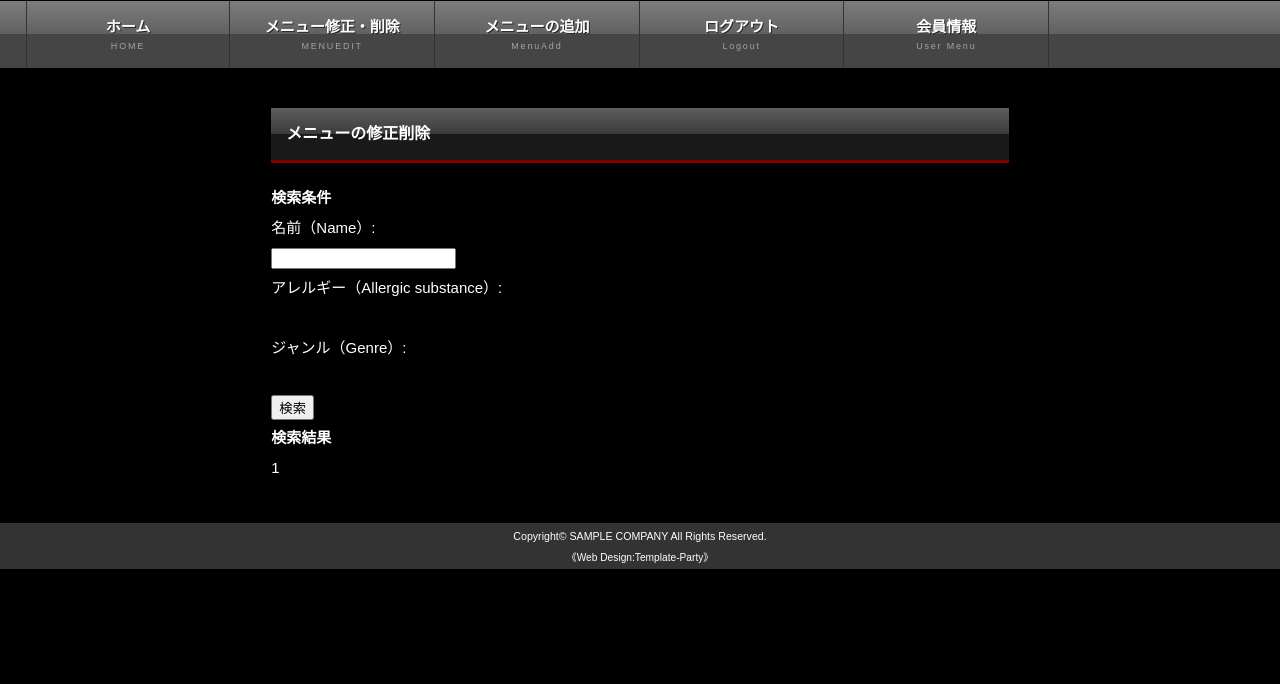
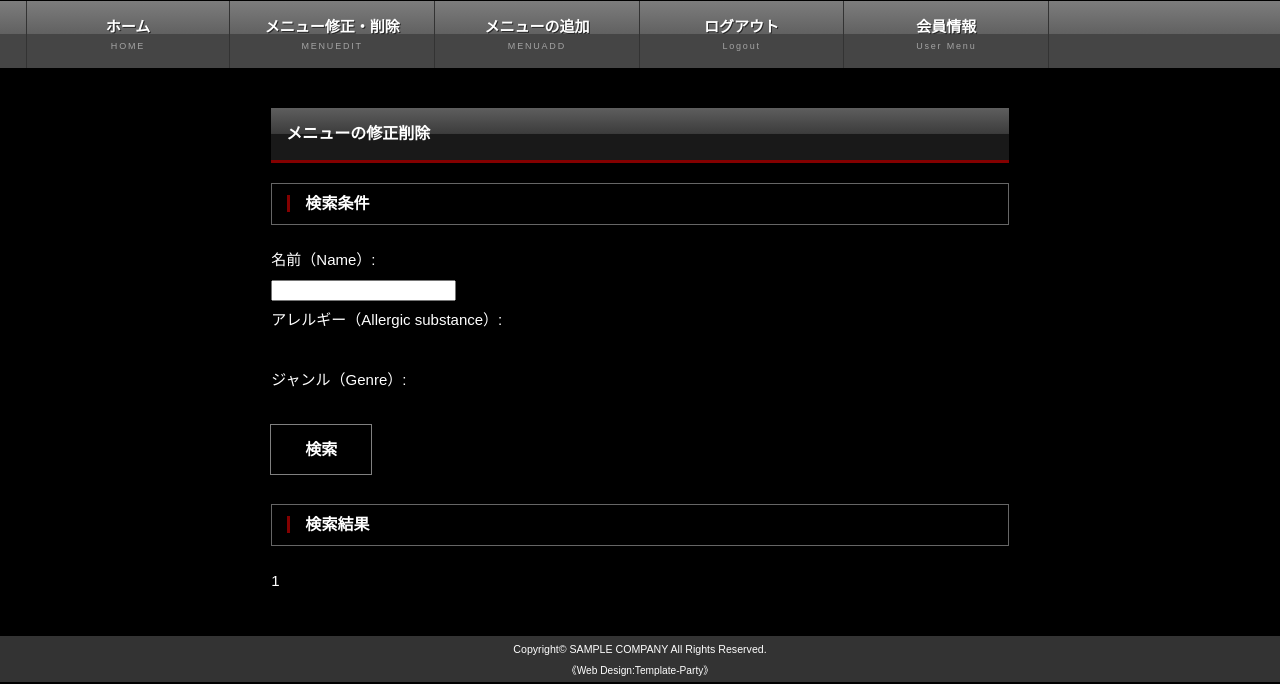
Before and after one commit to aiyama1467/LunchProject, a Django app: page /edit/ in a window 1280 px wide. Shown: the part 116-800 px from the top of the page. Run offline with Django 3.2, Linux system fonts and the light colour scheme; the visitor is signed in with stand-in values (Sample User, id 1); data that the repository does not hold is empty.

Commit message:
add:ボタンのcssの追加

```diff
--- a/accounts/templates/accounts/del_eatlog.html
+++ b/accounts/templates/accounts/del_eatlog.html
@@ -7,15 +7,16 @@
         <div class="col-12">
             <p>{{ date }}の献立を削除していいですか?</p>
             <form method="post">
-                <button class="btn btn-danger" name="delete" value={{date}}>削除する</button>
+                <button class="btn-shine danger" name="delete" value={{date}}>削除する</button>
+            <a class="btn-shine" href=" {% url 'accounts:my_page' %}">戻る</a>
                 {% csrf_token %}
             </form>
-            <a href="{% url 'accounts:my_page' %}">戻る</a>
         </div>
         <div>
             <h3>{{date}}の献立</h3>
             {% for i in eatlog_list %}
                 {{i|get_menuname:i}}
+                <br>
             {% endfor %}
         </div>
     </div>
--- a/static/css/style.css
+++ b/static/css/style.css
@@ -667,3 +667,56 @@ img.fr,img.fl {float: none;margin: 0;width: 100%;}
 .super{
 
 }
+
+/* ここから下がボタンのCSS　*/
+.btn-shine {
+	text-align:center;
+	color: #FFF;
+	background-color: #000;
+	display: inline-block;
+	font-size: 16px;
+	font-weight: bold;
+	line-height: 45px;
+	min-width: 100px;
+	position: relative;
+	text-decoration: none;
+	text-transform: uppercase;
+	border: 1px solid transparent;
+	outline: 1px solid;
+	outline-color: rgba(255, 255, 255, 0.5);
+	outline-offset: 0px;
+	text-shadow: none;
+	transition: all 1.2s cubic-bezier(0.2, 1, 0.2, 1);
+}
+
+.btn-shine:hover {
+	border-color: #FFF;
+	box-shadow: inset 0 0 20px rgba(255, 255, 255, 0.5), 0 0 20px rgba(255, 255, 255, 0.2);
+	outline-color: transparent;
+	outline-offset: 12px;
+	text-shadow: 2px 2px 3px #000;
+}
+.btn-shine.danger{
+	outline-color: rgba(255, 56, 56, 0.5);
+}
+.btn-shine.danger:hover {
+	border-color: #ca0000;
+	box-shadow: inset 0 0 20px rgba(255, 56, 56, 0.5),
+	0 0 20px rgba(255, 56, 56, 0.2);
+	outline-color: transparent;
+	outline-offset: 12px;
+	text-shadow: 2px 2px 3px #ca0000;
+}
+
+.btn-shine.submit{
+	outline-color: rgba(56, 255, 129, 0.5);
+}
+
+.btn-shine.submit:hover {
+	border-color: #22c442;
+	box-shadow: inset 0 0 20px rgba(56, 255, 129, 0.5),
+		0 0 20px rgba(56, 255, 129, 0.2);
+	outline-color: transparent;
+	outline-offset: 12px;
+	text-shadow: 2px 2px 3px #22c442;
+}
--- a/templates/Menu/create.html
+++ b/templates/Menu/create.html
@@ -25,6 +25,8 @@
     {% endfor %}
     <br>
     {% endfor %}
-    <input type="submit" value="追加">
+    <div align="center">
+    <input class="btn-shine submit" type="submit" value="追加">
+    </div>
 </form>
 {% endblock content %}
--- a/templates/Menu/delete.html
+++ b/templates/Menu/delete.html
@@ -6,10 +6,11 @@
         <div class="col-12">
             <p>{{ object }} を削除していいですか?</p>
             <form method="post">
-                <button class="btn btn-danger">削除する</button>
+                <button class="btn-shine danger">削除する</button>
                 {% csrf_token %}
             </form>
-            <a href="{% url 'menu_proposal:edit' %}">戻る</a>
+            <br>
+            <a class="btn-shine" href="{% url 'menu_proposal:edit' %}">戻る</a>
         </div>
     </div>
 </div>
--- a/templates/Menu/superuserlist.html
+++ b/templates/Menu/superuserlist.html
@@ -2,7 +2,7 @@
 
 {% block content %}
 <h2>メニューの修正削除</h2>
-<h1>検索条件</h1>
+<h3>検索条件</h3>
 <form method="post">
     {% csrf_token %}
     {% for field in test_form %}
@@ -15,9 +15,10 @@
     {% endfor %}
     <br>
     {% endfor %}
-    <input type="submit" id="button" name="button" value="検索">
+    <input class="btn-shine" type="submit" id="button" name="button" value="検索">
 </form>
-<h1>検索結果</h1>
+<br>
+<h3>検索結果</h3>
 {% for menu in menu_list %}
 <table width="100%">
     <tr>
@@ -25,10 +26,10 @@
             <a href={% url 'menu_proposal:detail' pk=menu.id %}>{{menu.menu_name}}</a>
         </th>
         <th width="10%">
-            <a class="btn btn-primary" href="{% url 'menu_proposal:update' menu.pk %}">修正</a>
+            <a href="{% url 'menu_proposal:update' menu.pk %}">修正</a>
         </th>
         <th width="10%">
-            <a class="btn btn-danger" href="{% url 'menu_proposal:delete' menu.pk %}">削除</a>
+            <a href="{% url 'menu_proposal:delete' menu.pk %}">削除</a>
         </th>
     </tr>
 </table>
--- a/templates/Menu/update.html
+++ b/templates/Menu/update.html
@@ -26,8 +26,9 @@
     {% endfor %}
     <br>
     {% endfor %}
-
-    <input type="submit" value="修正"><br>
+    <div align="center">
+    <input class="btn-shine submit" type="submit" value="修正"><br>
+    </div>
 </form>
 
 {% endblock content %}
--- a/templates/Proposal/proposal_form.html
+++ b/templates/Proposal/proposal_form.html
@@ -31,7 +31,7 @@
     </div>
     <br>
     {% endfor %}
-    <input type="submit" value="送信">
+    <input class="btn-shine" type="submit" value="送信">
     {% csrf_token %}
 </form>
 {% endblock content %}
--- a/templates/Proposal/proposal_result.html
+++ b/templates/Proposal/proposal_result.html
@@ -71,5 +71,5 @@
 
 </fieldset>
 {{total.name }}
-<input type="button" value="戻る" onClick="javascript:history.go(-1);">
+<input class="btn-shine" type="button" value="戻る" onClick="javascript:history.go(-1);">
 {% endblock %}
--- a/templates/base.html
+++ b/templates/base.html
@@ -38,10 +38,10 @@
             <li><a href="/">ホーム<span>HOME</span></a></li>
             {% if user.is_superuser %}
             <li><a href={% url 'menu_proposal:edit' %} class="act">メニュー修正・削除 <span>MENUEDIT</span></a></li>
-            <li><a href={% url 'menu_proposal:add' %} class="act">メニューの追加<span>MenuAdd</span></a></li>
+            <li><a href={% url 'menu_proposal:add' %} class="act">メニューの追加<span>MENUADD</span></a></li>
             {% else %}
             <li><a href={% url 'menu_proposal:list' %} class="act">メニュー<span>SERVICE</span></a></li>
-            <li><a href={% url 'menu_proposal:proposal' %} class="act">献立提案<span>RECRUIT</span></a></li>
+            <li><a href={% url 'menu_proposal:proposal' %} class="act">献立提案<span>PROPOSAL</span></a></li>
             {% endif %}
             {% if user.is_authenticated %}
             <li><a href="{% url 'logout' %}" class="logout">ログアウト<span>Logout</span></a></li>
@@ -58,10 +58,10 @@
             <li><a href="/">ホーム<span>HOME</span></a></li>
             {% if user.is_superuser %}
             <li><a href={% url 'menu_proposal:edit' %} class="act">メニューの削除修正 <span>MENUEDIT</span></a></li>
-            <li><a href={% url 'menu_proposal:add' %} class="act">メニューの追加<span>MenuAdd</span></a></li>
+            <li><a href={% url 'menu_proposal:add' %} class="act">メニューの追加<span>MENUADD</span></a></li>
             {% else %}
             <li><a href={% url 'menu_proposal:list' %} class="act">メニュー<span>SERVICE</span></a></li>
-            <li><a href={% url 'menu_proposal:proposal' %} class="act">献立提案<span>RECRUIT</span></a></li>
+            <li><a href={% url 'menu_proposal:proposal' %} class="act">献立提案<span>PROPOSAL</span></a></li>
             {% endif %}
             {% if user.is_authenticated %}
             <li><a href="{% url 'logout' %}" class="logout">ログアウト<span>Logout</span></a></li>
```
Also changed, not shown: accounts/templates/accounts/add_eatlog.html (+5 -3 lines), accounts/templates/accounts/modify_eatlog.html (+5 -3 lines), accounts/templates/accounts/user_my_page.html (+8 -6 lines), templates/Menu/list.html (+4 -4 lines).
